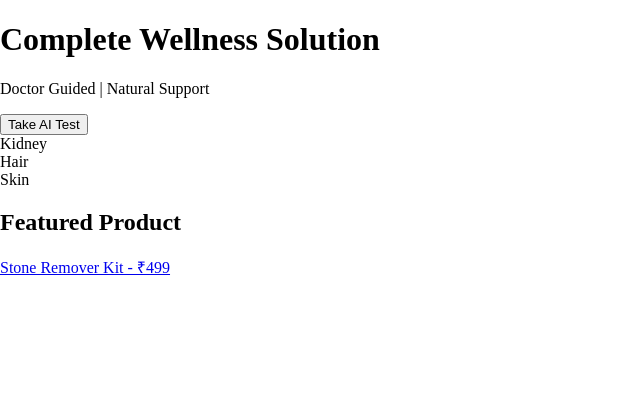
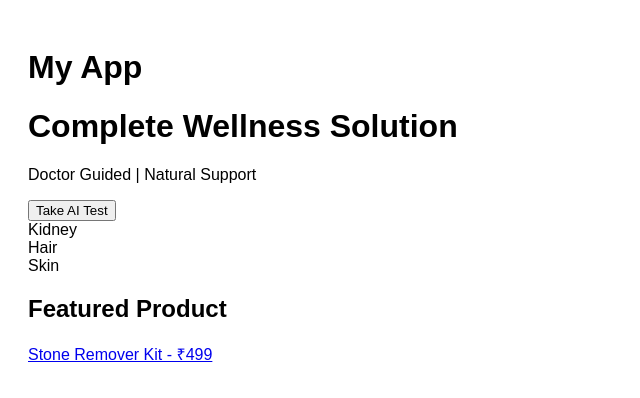
Before and after one commit to anshjaat-ui/DOCTOR, a Next.js app in the folder pharmacy-premium-v2/: page / in a window 1280 px wide. Shown: the top 398 px of the page, without its empty margins (0-640 px from the left). Built offline with nearby package versions, Linux system fonts and the light colour scheme.

Commit message:
Update app description and body styles

```diff
--- a/pharmacy-premium-v2/app/layout.jsx
+++ b/pharmacy-premium-v2/app/layout.jsx
@@ -1,12 +1,13 @@
 export const metadata = {
   title: "Pharmacy App",
-  description: "AI Powered Pharmacy",
+  description: "Test App",
 };
 
 export default function RootLayout({ children }) {
   return (
     <html lang="en">
-      <body style={{ margin: 0, padding: 0 }}>
+      <body style={{ fontFamily: "Arial", padding: "20px" }}>
+        <h1>My App</h1>
         {children}
       </body>
     </html>
```
